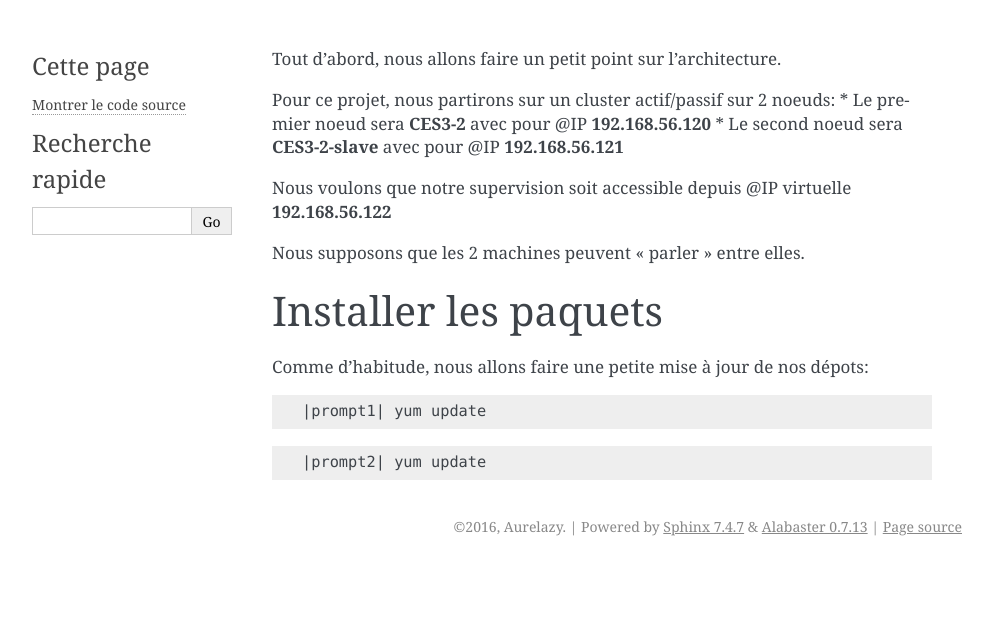
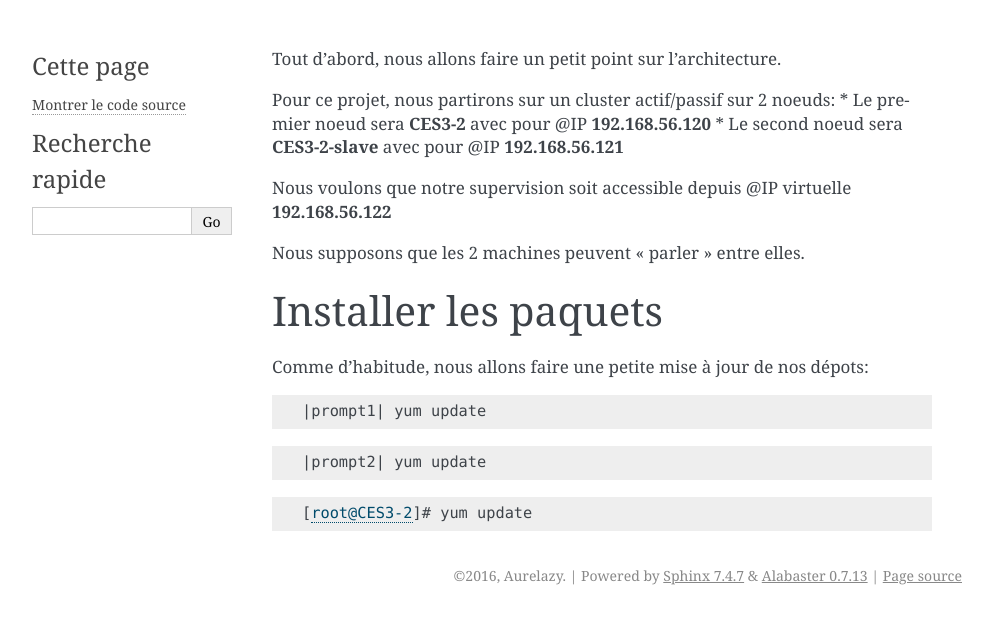
Before and after one commit to aurelazy/Tuto_HA_Centreon, a Sphinx documentation site: the page built from docs/Configuration_OS.rst, in a window 1280 px wide. Shown: the top 624 px of the page, without its empty margins (148-1141 px from the left). Built offline with Sphinx 7.4.7, drawn with Linux system fonts in a browser that asks for light colours.

Commit message:
Essai substitution in code-block

```diff
--- a/docs/Configuration_OS.rst
+++ b/docs/Configuration_OS.rst
@@ -32,3 +32,8 @@ Comme d'habitude, nous allons faire une petite mise à jour de nos dépots:
 .. code-block:: bash
 
     |prompt2| yum update
+
+
+.. parsed-literal::
+
+    |prompt1| yum update
```
